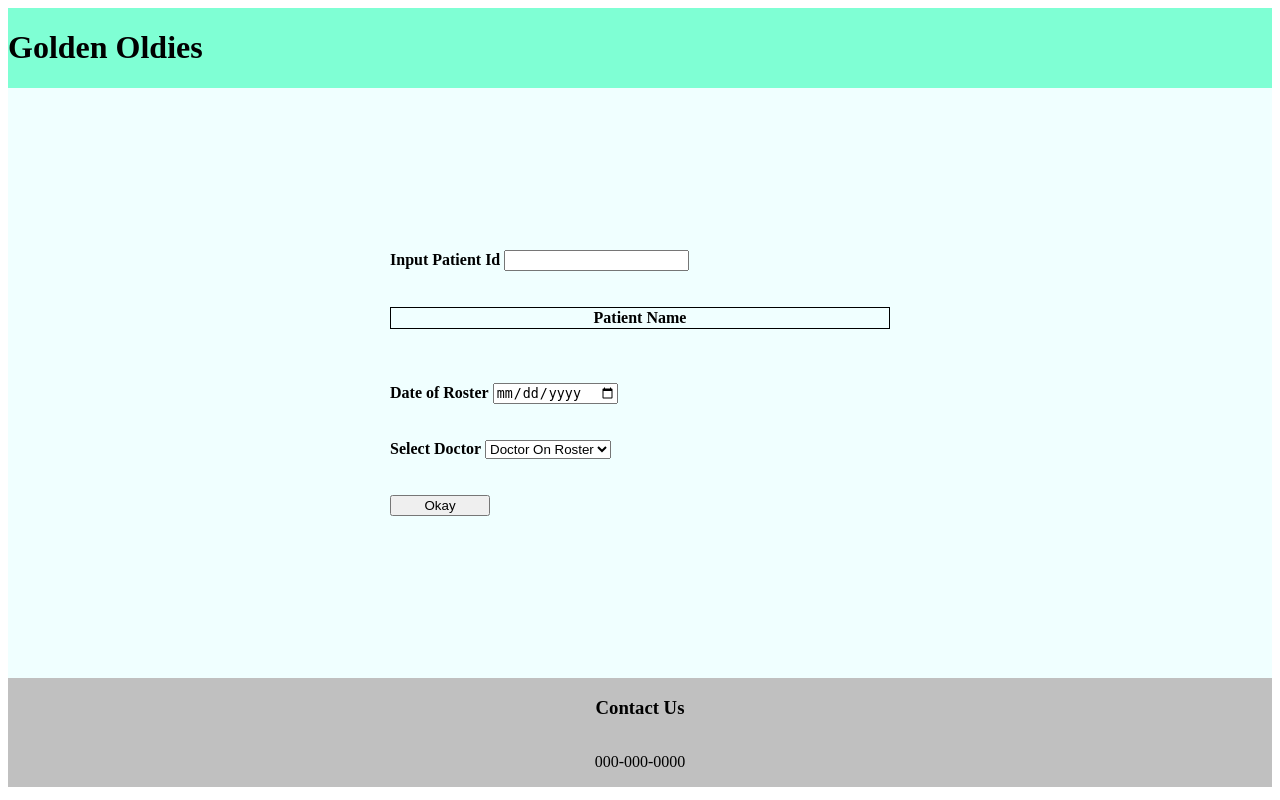
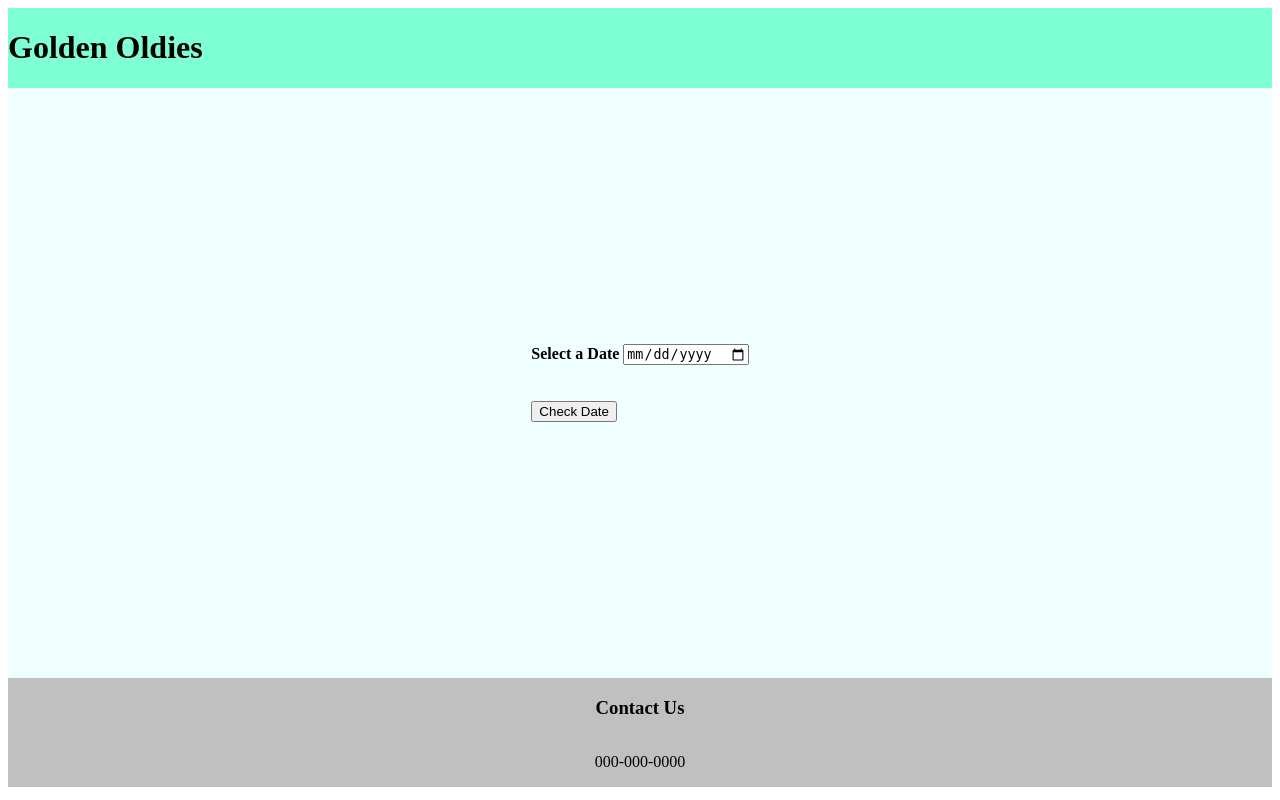
Before and after one commit to troyalfelt/goldenoldies, a PHP site: page /doctor/appt.php in a window 1280 px wide. Run offline with PHP 8.4, Linux system fonts and the light colour scheme; the visitor is signed in with stand-in values (Sample User, id 1); data that the repository does not hold is empty.

Commit message:
new doctor appts can be created

```diff
--- a/doctor/appt.php
+++ b/doctor/appt.php
@@ -17,9 +17,12 @@ if (!isset($_SESSION['access_lvl'])) {
 <html lang="en">
 <head>
 <meta charset="UTF-8">
-<title>Doctor's appointment</title>
+<title>Create Doctor's Appointments</title>
 <link rel="stylesheet" href="../styles.css">
 </head>
+<body>
+<header>
+    <h1>Golden Oldies</h1>
 <?php
 $servername = "localhost";
 $username = "troyalfelt";
@@ -27,84 +30,70 @@ $password = "";
 $db = 'test';
 $conn = new mysqli($servername, $username, $password, $db);
 ?>
-
+<?php if (!empty($_POST['date'])) {
+  $date = $_POST['date'];
+  $sql = "SELECT roster.dr_id, user.user_id, user.fname, user.lname FROM roster, user WHERE roster.date='$date' AND roster.dr_id = user.user_id";
+  $result = $conn->query($sql);
+  if ($result->num_rows > 0) {
+    while($row = $result->fetch_assoc()) {
+          $dr_id = $row['dr_id'];
+          ?>
+          <form name='appointment' action="" method='post'>
+              <label for='appt_date'>Date: <?php echo $date; ?> </label> <br/>
+              <?php echo "<input type='hidden' name='appt_date' value='$date'>"; ?>
+              <label for='dr_id'>Doctor on duty: <?php echo $row['fname'] . ' ' . $row['lname'];?></label> <br/>
+              <?php echo "<input type='hidden' name='dr_id' value='$dr_id'>"; ?>
               <?php
-if (isset($_POST['submit'])) {
-$date = $_POST['date'];
-$doctor = $_POST['doctor'];
-$pa_id = $_POST['user_id'];
-$sql = "INSERT INTO appointment (date, dr_id, patient_id)
-        VALUES('$date', '$doctor', '$pa_id')";
-        $result = $conn->query($sql);
-        if ($result == TRUE) {
+              $qry = "SELECT user_id, CONCAT(fname, ' ', lname) AS full_name FROM user WHERE role_name='Patient' AND approved=1";
+              $patients = $conn->query($qry);
+              $arr = [];
+              if ($patients->num_rows == TRUE) {
+              // output data of each row
+              while($row = $patients->fetch_assoc()) {
+                $patient_id = $row['user_id'];
+                $full_name = $row['full_name'];
+                $arr[$patient_id] = $full_name;
+              }
+            }
+              ?>
+              <select id="role" name="patient_id" required>
+                <?php
+                  foreach($arr as $r => $r_value) {
+                     echo "<option value='$r'>$r_value</option>";
+                   } ?>
+              </select><br>
+              <input type='submit' name='create' value='Create Appointment'>
+            </form>
+  <?php  }
+  } else {
+    echo '<h3>No roster set for that date</h3> . <br> . <a href="../admin/new-roster.php">Create one here</a>';
+  }
+} elseif (isset($_POST['dr_id'])) {
+  $dr_id = $_POST['dr_id'];
+  $date = $_POST['appt_date'];
+  $patient_id = $_POST['patient_id'];
+  $query2 = "INSERT INTO appointment (date, dr_id, patient_id) VALUES('$date', '$dr_id', '$patient_id')";
+  $result2 = $conn->query($query2);
+  if ($result2 == TRUE) {
     echo 'New appointment created for ' . $date;
   } else {
-          echo "Error: " . $sql . "<br>" . $conn->error;
+    echo "Error: " . $query2 . "<br>" . $conn->error;
   }
-
 }
 ?>
-<body>
-<header>
-    <h1>Golden Oldies</h1>
-</header>
+
 
 <div class="container">
   <div>
-    <form action="" method="post" class="">
+    <form action="" name='date' method="post" class="">
 
-      <label for="user_id"><b>Input Patient Id</b></label>
-  <input type="text" name="user_id" id="user_id" oninput="myfunction()"><br><br><br>
-  <table>
-    <th>Patient Name</th>
-    <?php
+      <label for="date"><b>Select a Date</b></label>
 
-        $sql = "SELECT  CONCAT(fname, ' ', lname) as full_name FROM user WHERE role_name = 'Patient' AND approved = 1";
-        $result = $conn->query($sql);
-
-        if ($result->num_rows > 0) {
-         //output data of each row
-        while($row = $result->fetch_assoc()) {
-          ?><tr>
-                <?php echo "<td>" . $row["full_name"] . "</td>"?>
-            </tr>
-          <?php }
-        }
-        ?>
-  </table><br><br><br>
-
-
-
-  <label for="date"><b>Date of Roster</b></label>
       <input type="date" name="date" id="date" required><br><br><br>
-
-  <label for="doctor"><b>Select Doctor</b></label>
-  <?php
-  $query = "SELECT user_id, CONCAT(fname, ' ', lname) as full_name FROM user WHERE role_name = 'Doctor' AND approved=1";
-  $Doctor = $conn->query($query);
-  $arr = [];
-  if ($Doctor->num_rows > 0) {
-  // output data of each row
-  while($row = $Doctor->fetch_assoc()) {
-    $arr[$row['user_id']] = $row['full_name'];
-  }
-  }
-  ?>
-  <select id="doctor" name="doctor" required>
-    <option value=''>Doctor On Roster</option>
-    <?php
-      foreach($arr as $r => $r_value) {
-        echo "<option value='$r'>$r_value</option>";
-      }
-     ?>
-  </select><br><br><br>
-
-
-
-<input type="submit" class="btn" name="submit" value="Okay">
+      <input type='submit' name='find_date' value='Check Date'>
+    </form>
 </div>
 </div>
-</form>
 <footer>
   <h3>Contact Us</h3>
   <p>000-000-0000</p>
--- a/roster.php
+++ b/roster.php
@@ -25,7 +25,7 @@ $conn = new mysqli($servername, $username, $password, $db);
 
 <?php
 
-    $sql = "SELECT  date, supervisor_id, dr_id, caregiver1_id, caregiver2_id, caregiver3_id, caregiver4_id FROM roster WHERE date = date(now())";
+    $sql = "SELECT date, supervisor_id, dr_id, caregiver1_id, caregiver2_id, caregiver3_id, caregiver4_id FROM roster WHERE date = date(now())";
     $result = $conn->query($sql);
 
     if ($result->num_rows > 0) {
```
Lines whose indentation alone changed are shown as unchanged.
